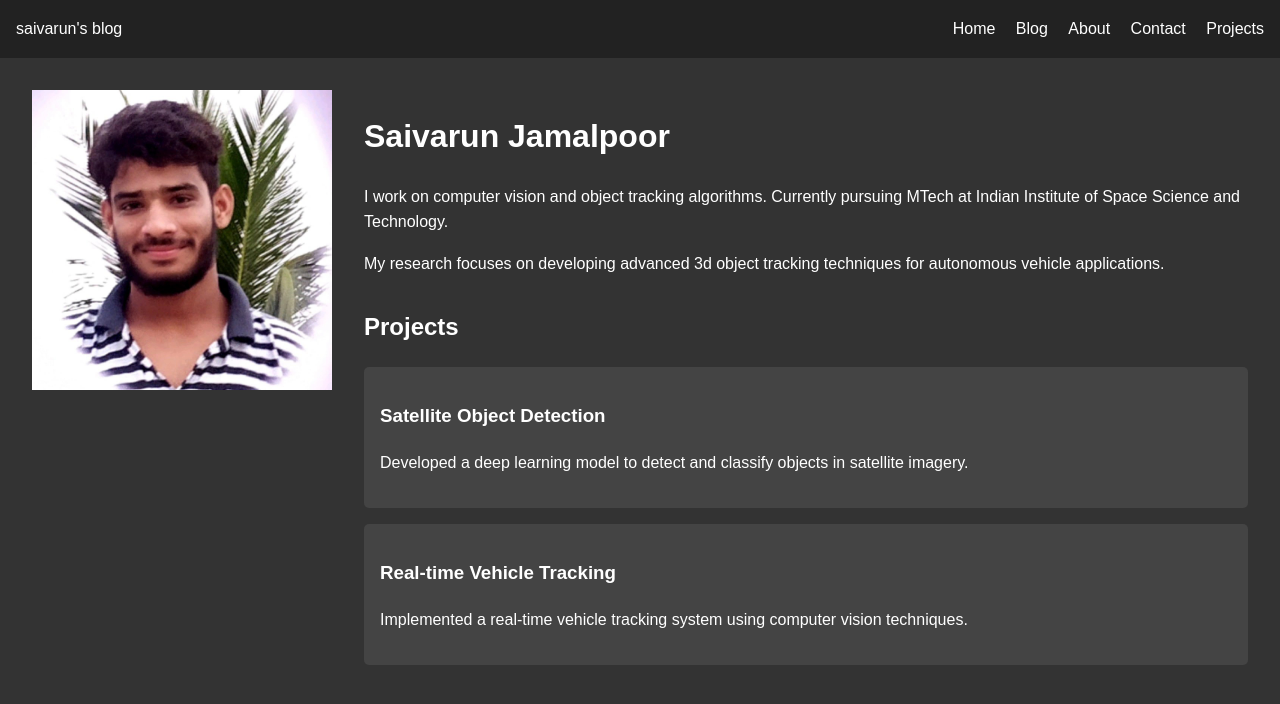
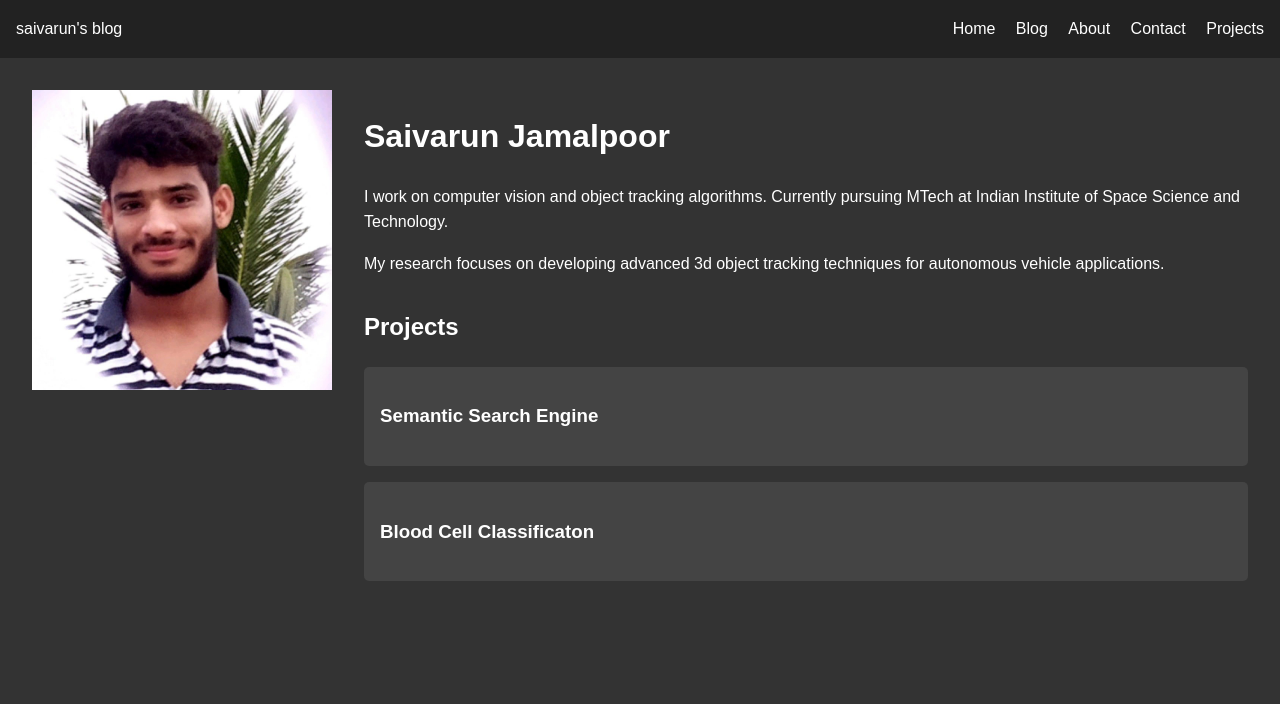
Before and after one commit to saijamalpoor/saijamalpoor.github.io, a Jekyll site: the page index.html, which Jekyll copies as it is, in a window 1280 px wide. Shown: the top 704 px of the page. Built offline with Jekyll 4.4.1, drawn with Linux system fonts in a browser that asks for light colours.

Commit message:
Update index.html

```diff
--- a/index.html
+++ b/index.html
@@ -72,12 +72,12 @@
             <div class="projects" id="projects">
                 <h2>Projects</h2>
                 <div class="project">
-                    <h3>Satellite Object Detection</h3>
-                    <p>Developed a deep learning model to detect and classify objects in satellite imagery.</p>
+                    <h3>Semantic Search Engine</h3>
+                    <p> </p>
                 </div>
                 <div class="project">
-                    <h3>Real-time Vehicle Tracking</h3>
-                    <p>Implemented a real-time vehicle tracking system using computer vision techniques.</p>
+                    <h3>Blood Cell Classificaton</h3>
+                    <p></p>
                 </div>
             </div>
         </div>
```
